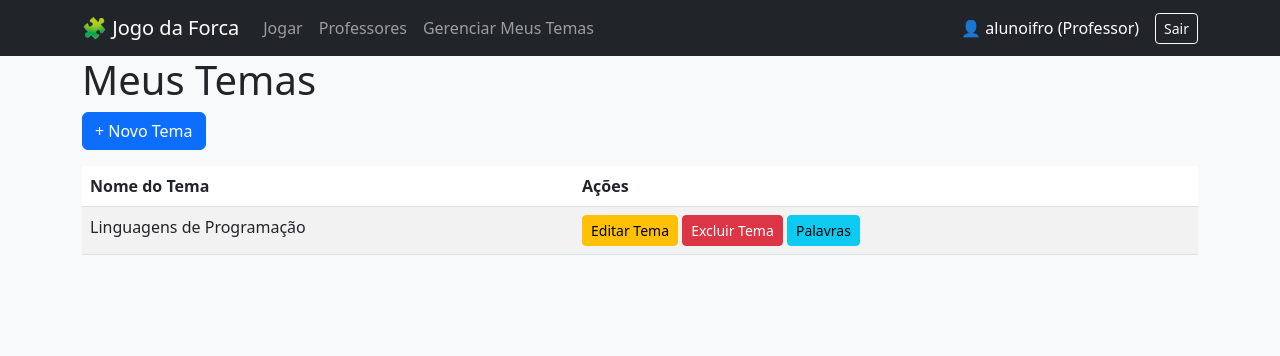
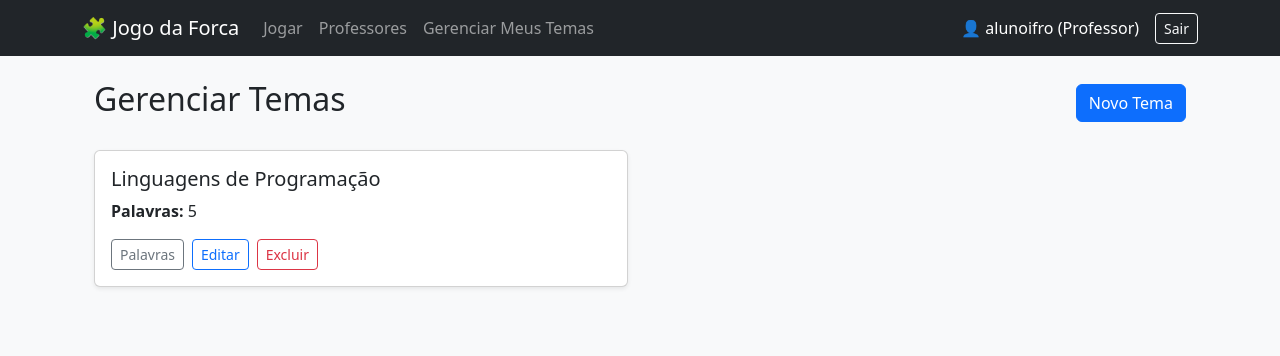
Before and after one commit to mylenosa/jogo_da_forca, a Django app: page /professor/temas/ in a window 1280 px wide. Shown: the top 356 px of the page. Run offline with Django 5.2, Linux system fonts and the light colour scheme; a user stored in the database is signed in; data comes from the database, SQL or seed files in the repository; both versions use the stored data as it was after the commit.

Commit message:
muuuitas atualizações

```diff
--- a/forca/templates/forca/tema_gerenciar.html
+++ b/forca/templates/forca/tema_gerenciar.html
@@ -1,33 +1,39 @@
 {% extends 'forca/base.html' %}
+{% block content %}
 
-{% block title %}Gerenciar Meus Temas{% endblock %}
+<div class="container py-4">
+  <div class="d-flex justify-content-between align-items-center mb-4">
+    <h2>Gerenciar Temas</h2>
+    <a href="{% url 'tema-create' %}" class="btn btn-primary">
+      <i class="bi bi-plus-lg"></i> Novo Tema
+    </a>
+  </div>
 
-{% block content %}
-<h1>Meus Temas</h1>
-<a href="{% url 'tema-create' %}" class="btn btn-primary mb-3">+ Novo Tema</a>
+  {% if temas %}
+    <div class="row row-cols-1 row-cols-md-2 g-4">
+      {% for tema in temas %}
+        <div class="col">
+          <div class="card shadow-sm h-100">
+            <div class="card-body">
+              <h5 class="card-title">{{ tema.nome }}</h5>
+              <p class="card-text">
+                <strong>Palavras:</strong> {{ tema.palavras.count }}
+              </p>
+              <div class="d-flex gap-2">
+                <a href="{% url 'palavra-list' tema.pk %}" class="btn btn-outline-secondary btn-sm">Palavras</a>
+                <a href="{% url 'tema-update' tema.pk %}" class="btn btn-outline-primary btn-sm">Editar</a>
+                <a href="{% url 'tema-delete' tema.pk %}" class="btn btn-outline-danger btn-sm">Excluir</a>
+              </div>
+            </div>
+          </div>
+        </div>
+      {% endfor %}
+    </div>
+  {% else %}
+    <div class="alert alert-info">
+      Nenhum tema criado ainda. Clique em <strong>"Novo Tema"</strong> para começar!
+    </div>
+  {% endif %}
+</div>
 
-<table class="table table-striped">
-  <thead>
-    <tr>
-      <th>Nome do Tema</th>
-      <th>Ações</th>
-    </tr>
-  </thead>
-  <tbody>
-  {% for tema in temas %}
-    <tr>
-      <td>{{ tema.nome }}</td>
-      <td>
-        <a href="{% url 'tema-update' tema.pk %}" class="btn btn-sm btn-warning">Editar Tema</a>
-        <a href="{% url 'tema-delete' tema.pk %}" class="btn btn-sm btn-danger">Excluir Tema</a>
-        <a href="{% url 'palavra-list' tema.pk %}" class="btn btn-sm btn-info">Palavras</a>
-      </td>
-    </tr>
-  {% empty %}
-    <tr>
-      <td colspan="3">Você ainda não criou nenhum tema.</td>
-    </tr>
-  {% endfor %}
-  </tbody>
-</table>
 {% endblock %}
--- a/forca/urls.py
+++ b/forca/urls.py
@@ -3,26 +3,36 @@ from . import views
 
 urlpatterns = [
     path('', views.HomeView.as_view(), name='home'),
+
+    # Tema
     path('temas/', views.TemaListView.as_view(), name='tema-list'),
     path('temas/novo/', views.TemaCreateView.as_view(), name='tema-create'),
-    path('palavras/novo/', views.PalavraCreateView.as_view(), name='palavra-create'),
+    path('tema/<int:pk>/editar/', views.TemaUpdateView.as_view(), name='tema-update'),
+    path('tema/<int:pk>/excluir/', views.TemaDeleteView.as_view(), name='tema-delete'),
+
+    # Gerenciamento do professor
+    path('professor/dashboard/', views.ProfessorDashboardView.as_view(), name='professor-dashboard'),
+    path('professor/temas/', views.TemaGerenciarView.as_view(), name='tema-gerenciar'),
+
+    # Palavra (por tema)
+    path('tema/<int:tema_pk>/palavras/', views.PalavraListView.as_view(), name='palavra-list'),
+    path('tema/<int:tema_pk>/palavras/nova/', views.PalavraCreateView.as_view(), name='palavra-create'),
+    path('palavra/<int:pk>/editar/', views.PalavraUpdateView.as_view(), name='palavra-update'),
+    path('palavra/<int:pk>/excluir/', views.PalavraDeleteView.as_view(), name='palavra-delete'),
+
+    # Aluno
     path('cadastro/', views.AlunoRegisterView.as_view(), name='aluno-register'),
+
+    # Jogo
+    path('jogar/', views.JogarView.as_view(), name='jogar-menu'),
     path('jogar/tema/<int:pk>/', views.jogar_por_tema, name='jogar-tema'),
     path('jogar/palavra/<int:pk>/', views.JogarPalavraView.as_view(), name='jogar-palavra'),
+
+    # API
     path('api/palavra/<int:pk>/', views.api_palavra, name='api-palavra'),
     path('api/salvar_jogada/', views.salvar_jogada, name='salvar-jogada'),
+
+    # Professores e temas por professor
     path('professores/', views.ProfessorListView.as_view(), name='professor_list'),
     path('professor/<int:professor_id>/temas/', views.TemaPorProfessorListView.as_view(), name='tema_por_professor'),
-    path('jogar/', views.JogarView.as_view(), name='jogar-menu'),
-    path('professor/dashboard/', views.ProfessorDashboardView.as_view(), name='professor-dashboard'),
-    path('tema/<int:tema_id>/palavras/novo/', views.PalavraCreateView.as_view(), name='palavra-create-por-tema'),
-    path('professor/temas/', views.TemaGerenciarView.as_view(), name='tema-gerenciar'),
-    path('professor/temas/novo/', views.TemaCreateView.as_view(), name='tema-create'),
-    path('professor/temas/<int:pk>/editar/', views.TemaUpdateView.as_view(), name='tema-update'),
-    path('professor/temas/<int:pk>/deletar/', views.TemaDeleteView.as_view(), name='tema-delete'),
-    path('professor/temas/<int:tema_pk>/palavras/', views.PalavraListView.as_view(), name='palavra-list'),
-    path('professor/temas/<int:tema_pk>/palavras/novo/', views.PalavraCreateView.as_view(), name='palavra-create'),
-    path('professor/palavras/<int:pk>/editar/', views.PalavraUpdateView.as_view(), name='palavra-update'),
-    path('professor/palavras/<int:pk>/deletar/', views.PalavraDeleteView.as_view(), name='palavra-delete'),
-    # URLs futuras para jogo, PDF, relatório, etc.
 ]
--- a/forca/views.py
+++ b/forca/views.py
@@ -40,13 +40,17 @@ class TemaCreateView(ProfessorRequiredMixin, CreateView):
 
 class PalavraCreateView(ProfessorRequiredMixin, CreateView):
     model = Palavra
-    fields = ['tema', 'texto', 'dica', 'texto_extra']
+    fields = ['texto', 'dica', 'texto_extra']
     template_name = 'forca/palavra_form.html'
-    success_url = reverse_lazy('tema-list')
 
     def form_valid(self, form):
+        tema_pk = self.kwargs['tema_pk']
+        form.instance.tema = Tema.objects.get(pk=tema_pk)
         form.instance.criado_por = self.request.user
         return super().form_valid(form)
+
+    def get_success_url(self):
+        return reverse_lazy('palavra-list', kwargs={'tema_pk': self.kwargs['tema_pk']})
 
 class AlunoRegisterView(FormView):
     template_name = 'forca/register.html'
@@ -150,7 +154,7 @@ class TemaUpdateView(UpdateView):
     template_name = 'forca/tema_form.html'  # você pode usar o mesmo template do create, ou criar outro
     success_url = reverse_lazy('tema-list')
 
-class TemaGerenciarView(ListView):
+class TemaGerenciarView(ProfessorRequiredMixin, ListView):
     model = Tema
     template_name = 'forca/tema_gerenciar.html'
     context_object_name = 'temas'
@@ -184,22 +188,9 @@ class PalavraListView(ListView):
         tema_pk = self.kwargs['tema_pk']
         return Palavra.objects.filter(tema_id=tema_pk)
 
-class PalavraCreateView(CreateView):
+class PalavraUpdateView(ProfessorRequiredMixin, UpdateView):
     model = Palavra
-    fields = ['nome']  # campos da palavra
-    template_name = 'forca/palavra_form.html'
-
-    def form_valid(self, form):
-        tema_pk = self.kwargs['tema_pk']
-        form.instance.tema = Tema.objects.get(pk=tema_pk)
-        return super().form_valid(form)
-
-    def get_success_url(self):
-        return reverse_lazy('palavra-list', kwargs={'tema_pk': self.kwargs['tema_pk']})
-
-class PalavraUpdateView(UpdateView):
-    model = Palavra
-    fields = ['nome']
+    fields = ['texto', 'dica', 'texto_extra']
     template_name = 'forca/palavra_form.html'
 
     def get_success_url(self):
--- a/jogo_da_forca/settings.py
+++ b/jogo_da_forca/settings.py
@@ -57,7 +57,7 @@ ROOT_URLCONF = 'jogo_da_forca.urls'
 TEMPLATES = [
     {
         'BACKEND': 'django.template.backends.django.DjangoTemplates',
-        'DIRS': [],
+        'DIRS': [BASE_DIR / 'templates'],
         'APP_DIRS': True,
         'OPTIONS': {
             'context_processors': [
```
Also changed, not shown: forca/templates/forca/palavra_list.html (+15 -28 lines), forca/templates/forms.py (+19 -1 lines), README.md, db.sqlite3.
